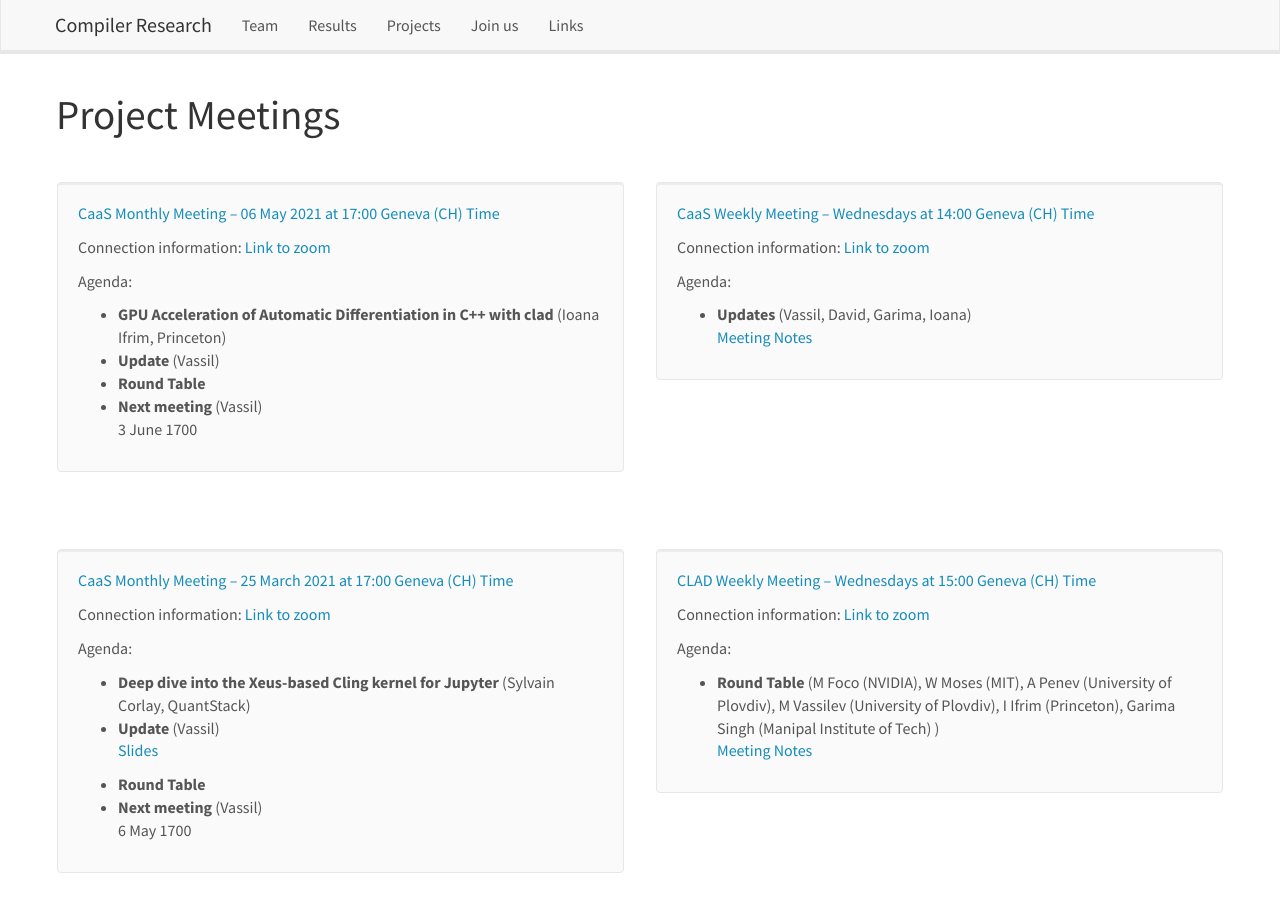
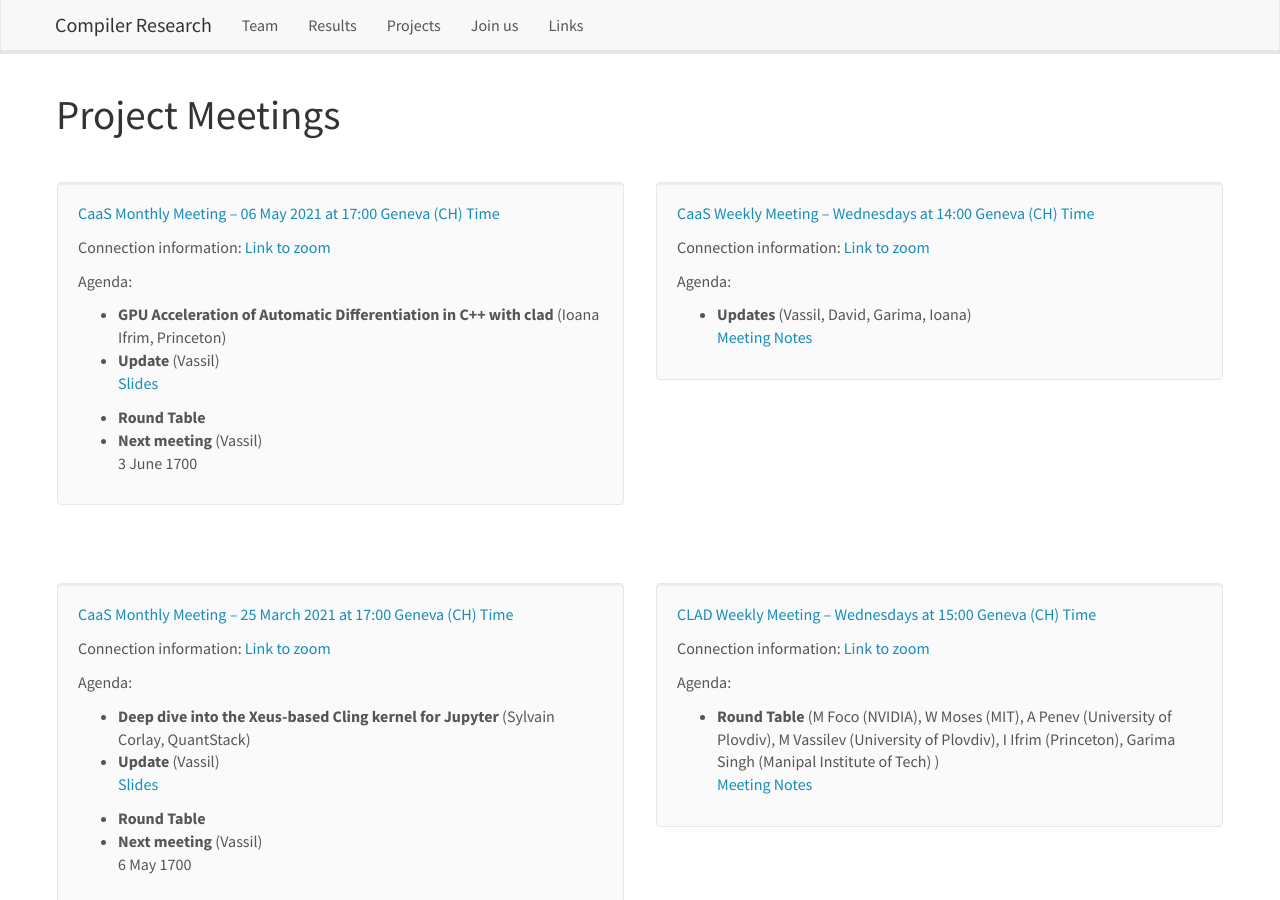
Before and after one commit to vgvassilev/clad, a Jekyll site: the page built from _pages/meetings.md, in a window 1280 px wide and 900 px high. Built offline with Jekyll 4.4.1, drawn with Linux system fonts in a browser that asks for light colours; nearby versions of some CDN libraries.

Commit message:
Add slides for today's meeting.

```diff
--- a/_data/meetinglist.yml
+++ b/_data/meetinglist.yml
@@ -8,6 +8,7 @@
       speaker: "Ioana Ifrim, Princeton"
     - title: Update
       speaker: Vassil
+      link: "[Slides](/assets/presentations/CaaS_06_05_2021.pdf)"
     - title: Round Table
     - title: Next meeting
       speaker: Vassil
```
Also changed, not shown: 1 other file.
